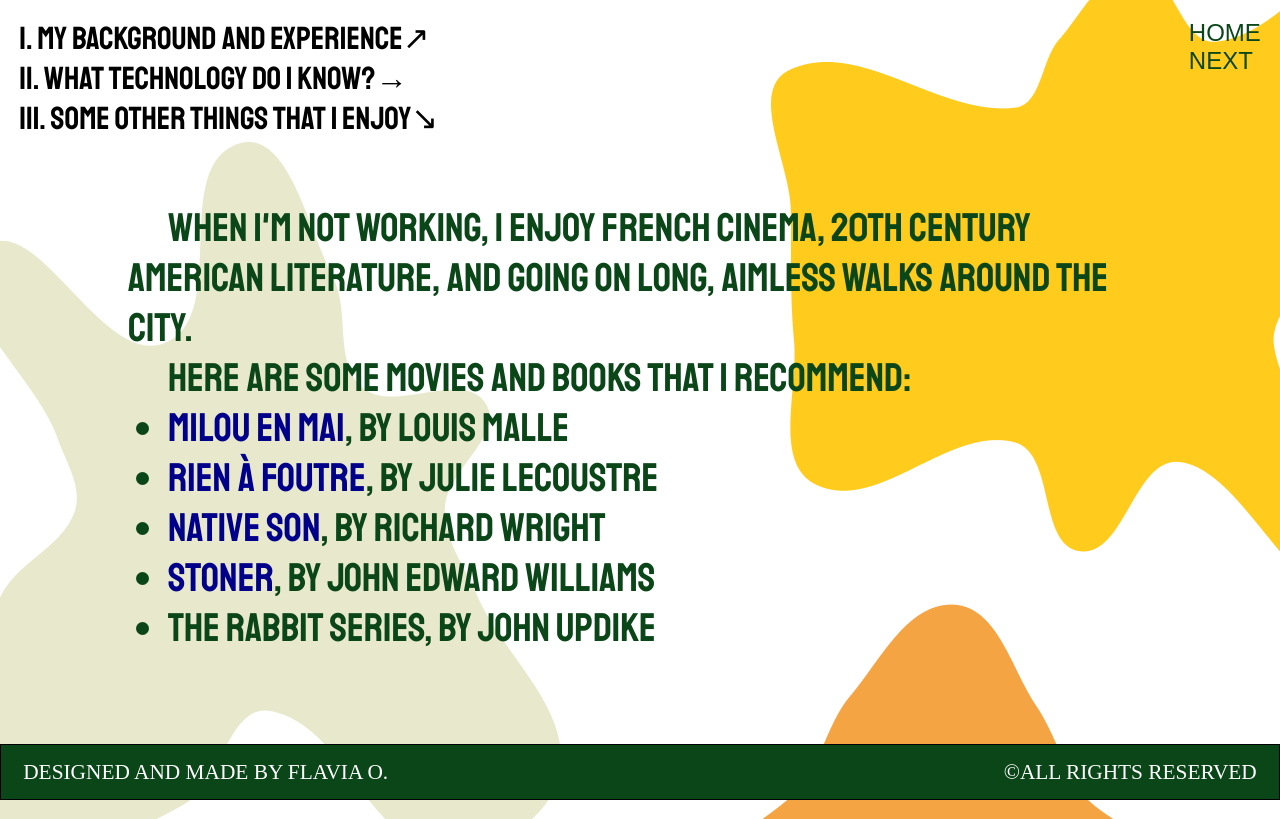
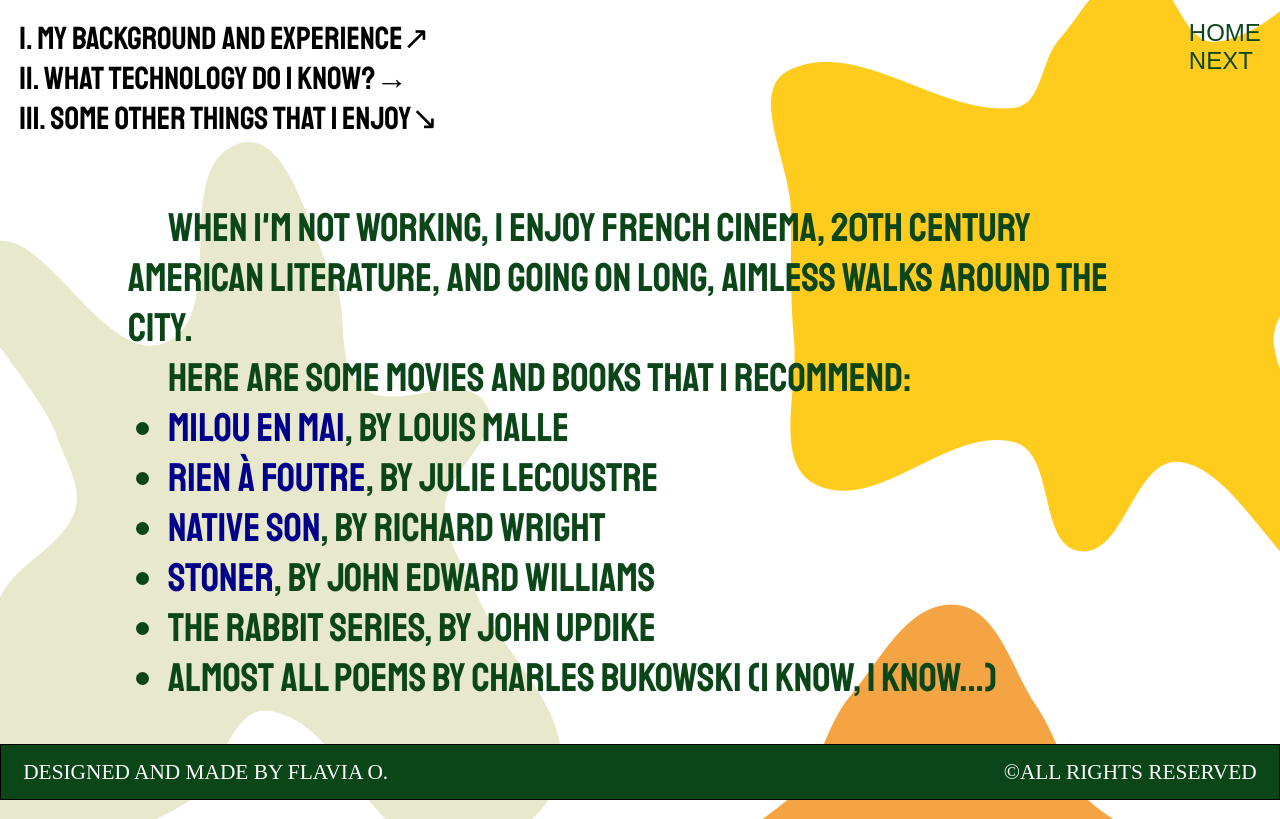
Before and after one commit to flaviaouyang/portfolio-site, a React (Create React App) app: page /about/hobby in a window 1280 px wide. Built offline with nearby package versions, Linux system fonts and the light colour scheme; the HTML template or start-up script is replaced by a standard one; a web font is replaced by a local one.

Commit message:
update copywriting of about me

```diff
--- a/src/components/about-me/background.js
+++ b/src/components/about-me/background.js
@@ -6,12 +6,12 @@ const Background = () => {
       academics, I was VP Marketing at Trek for Teens, a Tutor for CSUS
       helpdesk, and a dedicated Mentor under Youth Outreach Program.
       <br />
-      &emsp; When it comes to coding, I enjoy designing and developing web
-      applications to create a dynamic user experience. With a passion for UI
+      &emsp; When it comes to coding, I <span className="red-text">enjoy designing and developing web
+      applications</span> to create a dynamic user experience. With a passion for UI
       effects and animation, I am always exploring technologies like three.js,
       WebGL, and GSAP.
       <br />
-      &emsp;Currently, I'm residing in Montreal. But I'm open for relocation.
+      &emsp;Currently, I'm residing in Montreal. But I'm <span className="red-text">open for relocation</span>.
     </div>
   );
 };
--- a/src/components/about-me/hobby.js
+++ b/src/components/about-me/hobby.js
@@ -1,8 +1,8 @@
 const Hobby = () => {
   return (
     <div className="about-text">
-      &emsp;When I'm not working, I enjoy French cinema, 20th century
-      American literature, and going on long, aimless walks around the city.
+      &emsp;When I'm not working, I enjoy <span className="red-text">French cinema</span>, <span className="red-text">20th century
+      American literature</span>, and <span className="red-text">going on long, aimless walks</span> around the city.
       <br />
       &emsp;Here are some movies and books that I recommend:
       <ul>
@@ -11,6 +11,7 @@ const Hobby = () => {
           <li><a href="https://www.newyorker.com/magazine/1992/07/20/the-hammer-and-the-nail">Native son</a>, by Richard Wright</li>
           <li><a href="https://www.newyorker.com/books/page-turner/the-greatest-american-novel-youve-never-heard-of">Stoner</a>, by John Edward Williams</li>
           <li>The Rabbit Series, by John Updike</li>
+          <li>Almost all poems by Charles Bukowski (I know, i know...)</li>
 
       </ul>
     </div>
```
